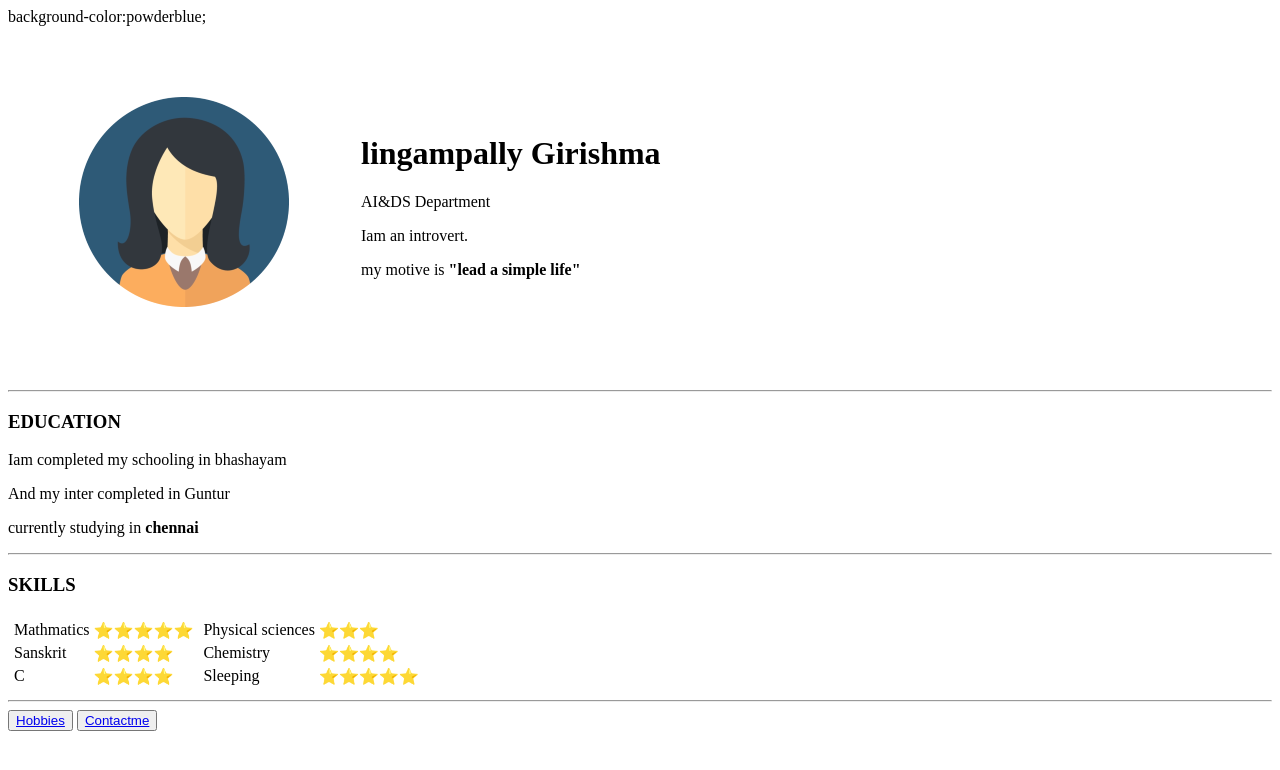
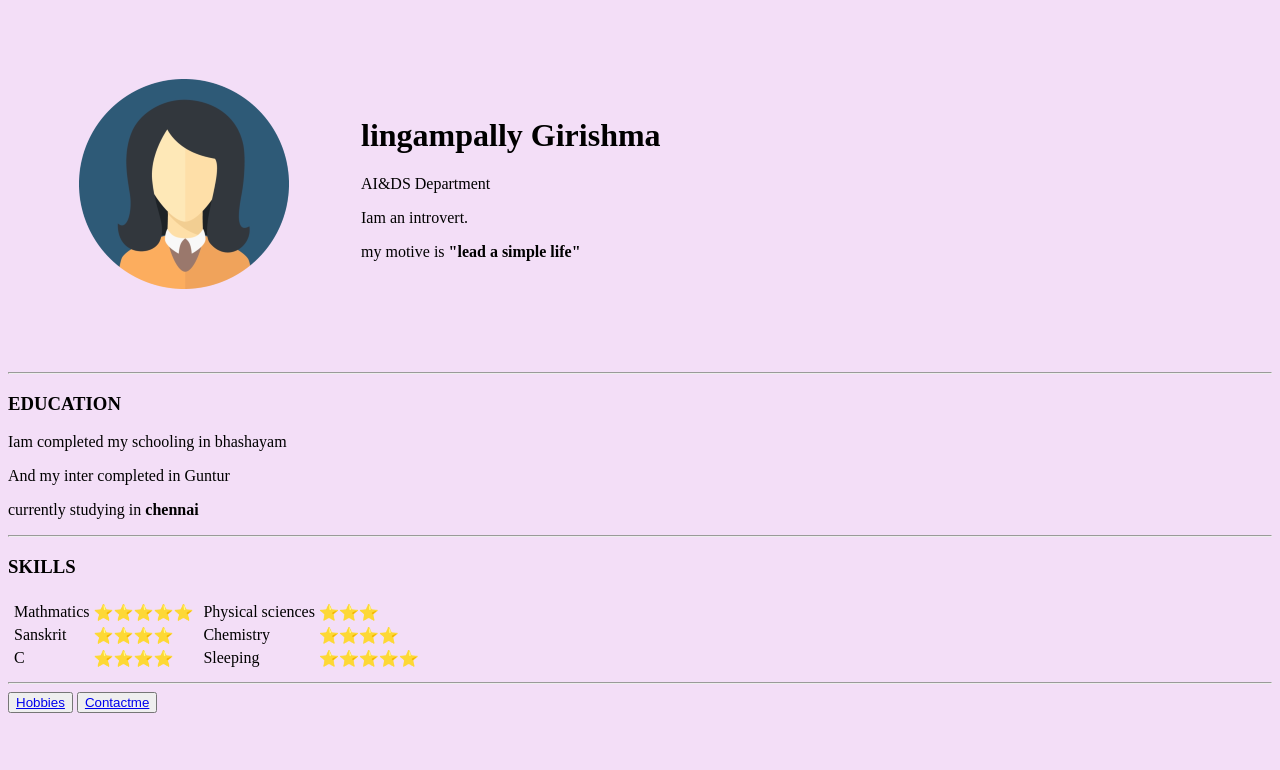
Before and after one commit to Girishmareddy/My-Personal-Site, a plain HTML site: page index.html in a window 1280 px wide. Drawn offline with Linux system fonts and the light colour scheme.

Commit message:
Update index.html

```diff
--- a/index.html
+++ b/index.html
@@ -3,9 +3,11 @@
   <head>
     <meta charset="utf-8">
     <title>lazy person</title>
-    <styles>
-      background-color:powderblue;
-      </styles>
+    <style media="screen">
+      body{
+        background-color: #F3DEF7;
+      }
+    </style>
   </head>
   <body>
     <table cellspacing = 70>
```
